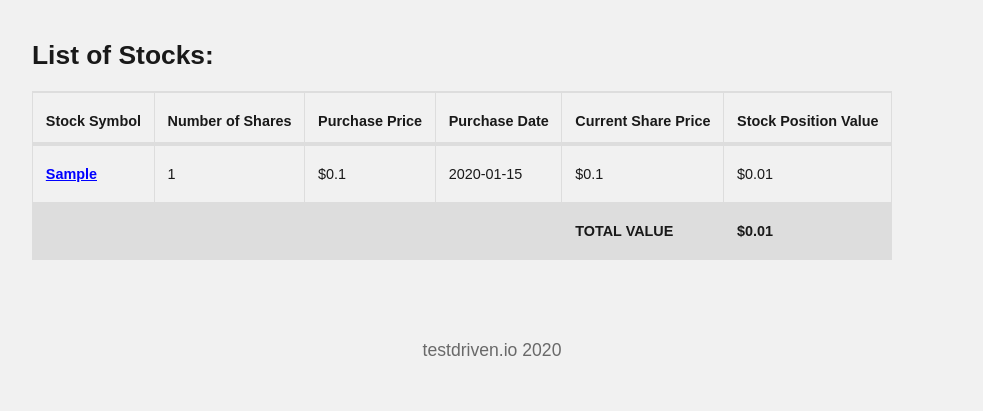
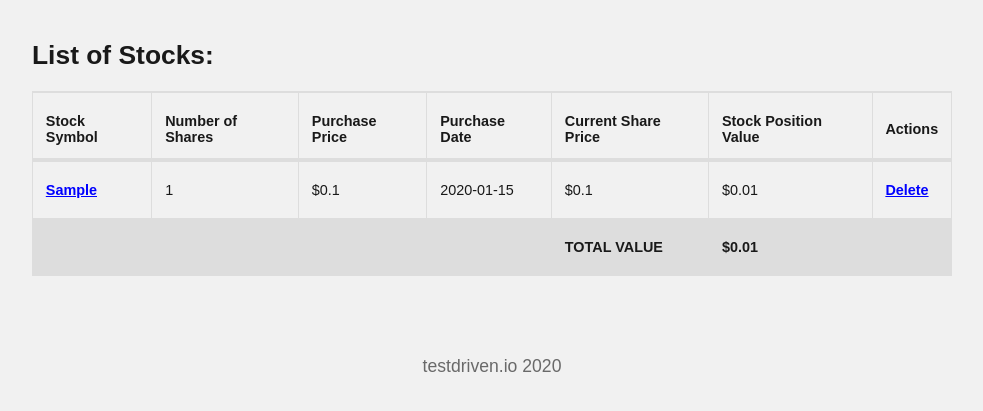
Before and after one commit to dreamkatana/flask-stock-portfolio-code, a Flask app: page /stocks in a window 1280 px wide. Shown: the part 74-485 px from the top of the page, without its empty margins (148-1131 px from the left). Run offline with Flask 2, Linux system fonts and the light colour scheme; a user stored in the database is signed in; tables that the repository leaves empty hold one stand-in row (values such as "Sample post"); a database or web service that is not in the repository returns one stand-in record (values such as "Sample title"); data that the repository does not hold is empty; some libraries are stand-ins or nearby versions.

Commit message:
Added ability to delete stocks in your portfolio

```diff
--- a/project/stocks/routes.py
+++ b/project/stocks/routes.py
@@ -146,3 +146,19 @@ def stock_details(id):
 
     title, labels, values = stock.get_weekly_stock_data()
     return render_template('stocks/stock_details.html', stock=stock, title=title, labels=labels, values=values)
+
+
+@stocks_blueprint.route('/delete_stock/<id>')
+@login_required
+def delete_stock(id):
+    stock = Stock.query.filter_by(id=id).first_or_404()
+
+    if not stock.user_id == current_user.id:
+        flash('Error! Incorrect permissions to delete this stock!', 'error')
+    else:
+        database.session.delete(stock)
+        database.session.commit()
+        flash(f'Stock ({stock.stock_symbol}) was deleted!', 'success')
+        current_app.logger.info(f'Stock ({stock.stock_symbol}) was deleted for user: {current_user.id}!')
+
+    return redirect(url_for('stocks.list_stocks'))
--- a/project/stocks/templates/stocks/stocks.html
+++ b/project/stocks/templates/stocks/stocks.html
@@ -18,6 +18,7 @@
         <th>Purchase Date</th>
         <th>Current Share Price</th>
         <th>Stock Position Value</th>
+        <th>Actions</th>
       </tr>
     </thead>
 
@@ -31,6 +32,7 @@
           <td>{{ stock.purchase_date.strftime("%Y-%m-%d") }}</td>
           <td>${{ stock.current_price / 100 }}</td>
           <td>${{ stock.position_value / 100 }}</td>
+          <td><a href="{{ url_for('stocks.delete_stock', id=stock.id) }}">Delete</a></td>
         </tr>
       {% endfor %}
     </tbody>
@@ -44,6 +46,7 @@
         <td></td>
         <td><b>TOTAL VALUE</b></td>
         <td><b>${{ value }}</b></td>
+        <td></td>
       </tr>
     </tfoot>
   </table>
```
Also changed, not shown: tests/functional/test_stocks.py (+54 -0 lines).
